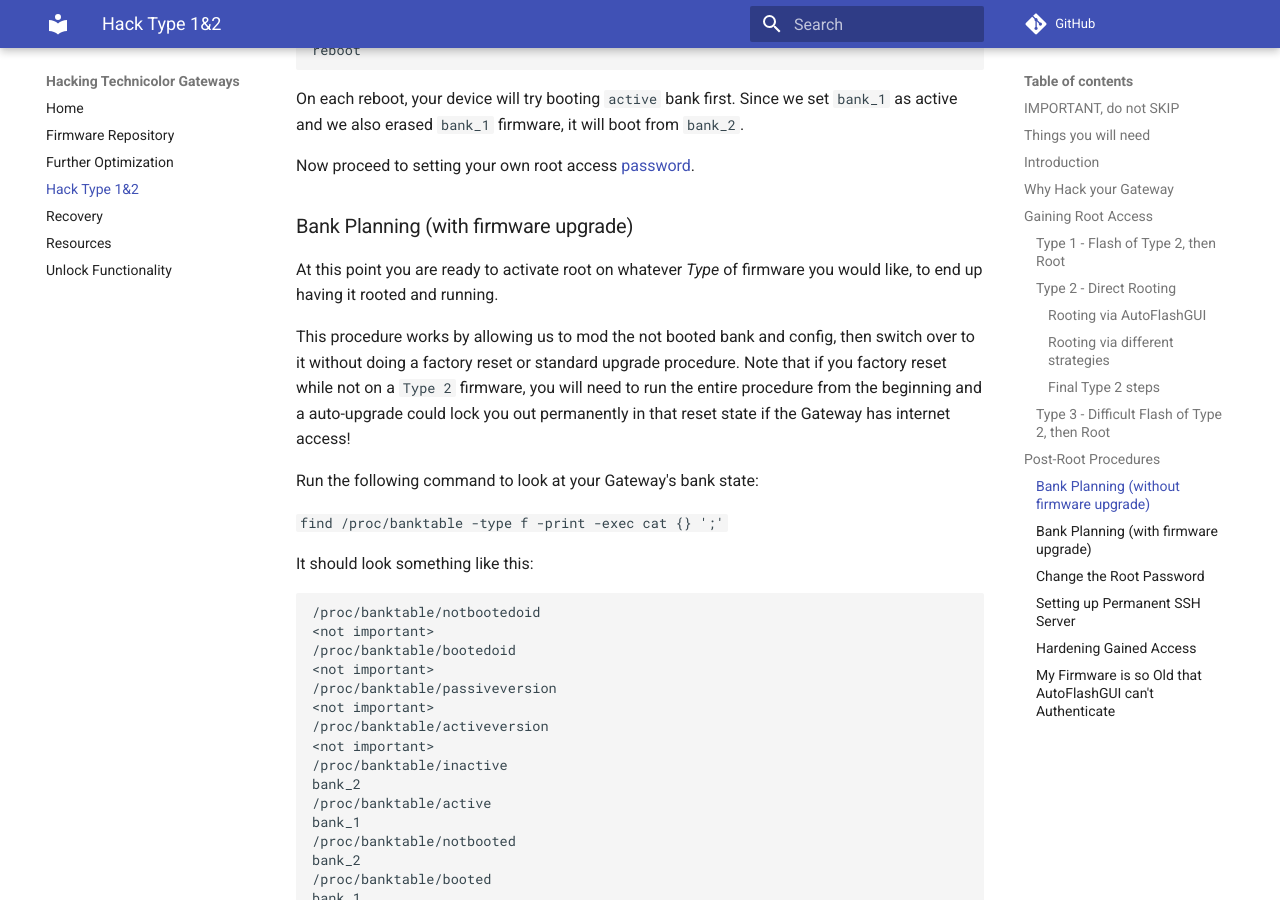
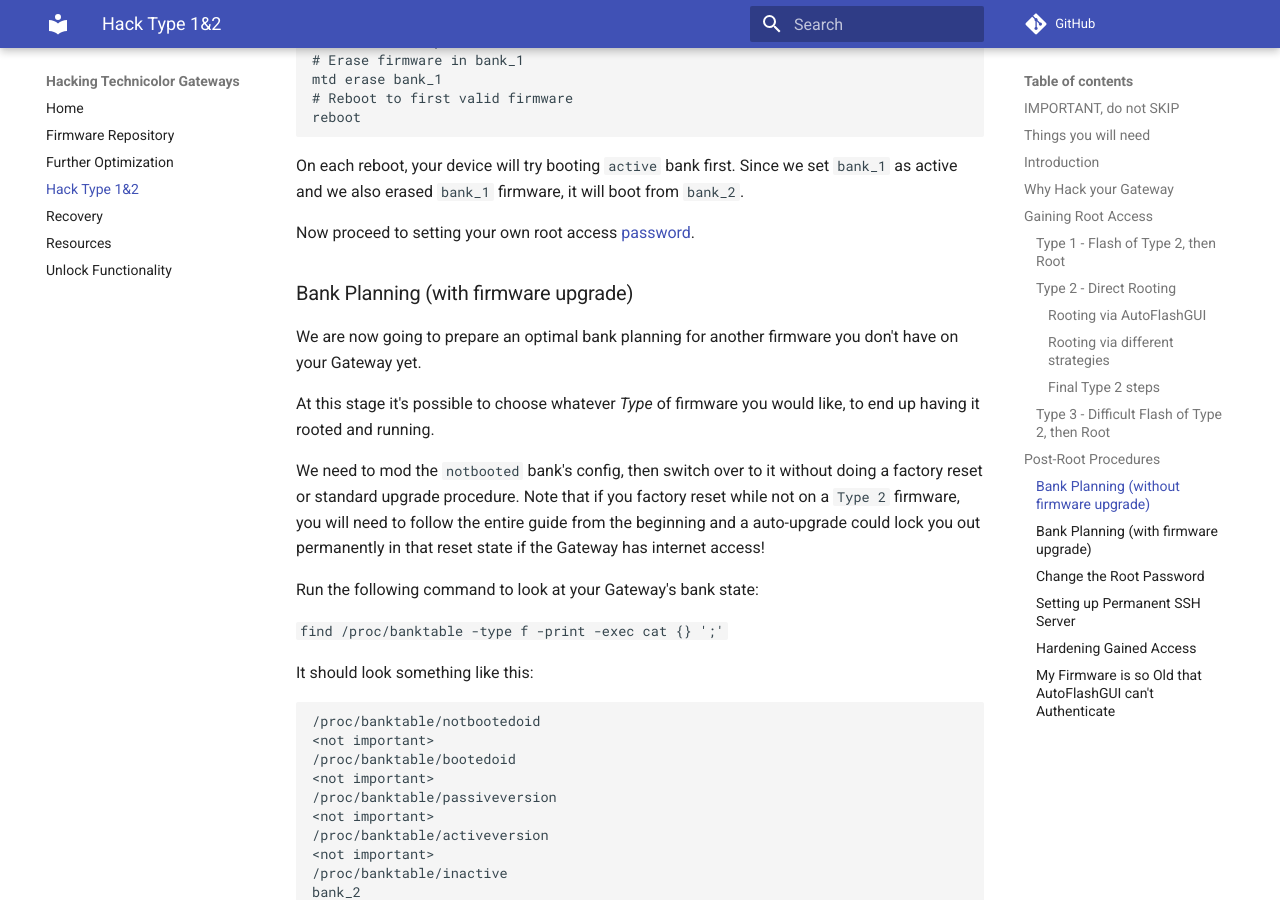
Before and after one commit to hack-technicolor/hack-technicolor, an MkDocs documentation site: the page built from docs/Hack Type 1&2.md, in a window 1280 px wide and 900 px high, scrolled down 7726 px. Built offline with MkDocs 1.6.1 and Material for MkDocs 9.7.7, drawn with Linux system fonts in a browser that asks for light colours; comment, search, counter and statistics services are not loaded; some of the changed text lies outside the part shown.

Commit message:
Better readability

````diff
--- a/docs/Hack Type 1&2.md
+++ b/docs/Hack Type 1&2.md
@@ -137,6 +137,8 @@ If you would like to stay on this `Type 2` firmware for daily usage and stay saf
 
 ### Bank Planning (without firmware upgrade)
 
+We are now going to prepare an optimal bank planning for the same firmware version you have now booted.
+
 Run the following command to look at your Gateway's bank state:
 
 ```find /proc/banktable -type f -print -exec cat {} ';'```
@@ -219,9 +221,11 @@ Now proceed to setting your own root access [password](#change-the-root-password
 
 ### Bank Planning (with firmware upgrade)
 
-At this point you are ready to activate root on whatever *Type* of firmware you would like, to end up having it rooted and running.
+We are now going to prepare an optimal bank planning for another firmware you don't have on your Gateway yet.
 
- This procedure works by allowing us to mod the not booted bank and config, then switch over to it without doing a factory reset or standard upgrade procedure. Note that if you factory reset while not on a `Type 2` firmware, you will need to run the entire procedure from the beginning and a auto-upgrade could lock you out permanently in that reset state if the Gateway has internet access!
+At this stage it's possible to choose whatever *Type* of firmware you would like, to end up having it rooted and running.
+
+We need to mod the `notbooted` bank's config, then switch over to it without doing a factory reset or standard upgrade procedure. Note that if you factory reset while not on a `Type 2` firmware, you will need to follow the entire guide from the beginning and a auto-upgrade could lock you out permanently in that reset state if the Gateway has internet access!
 
 Run the following command to look at your Gateway's bank state:
 
````
